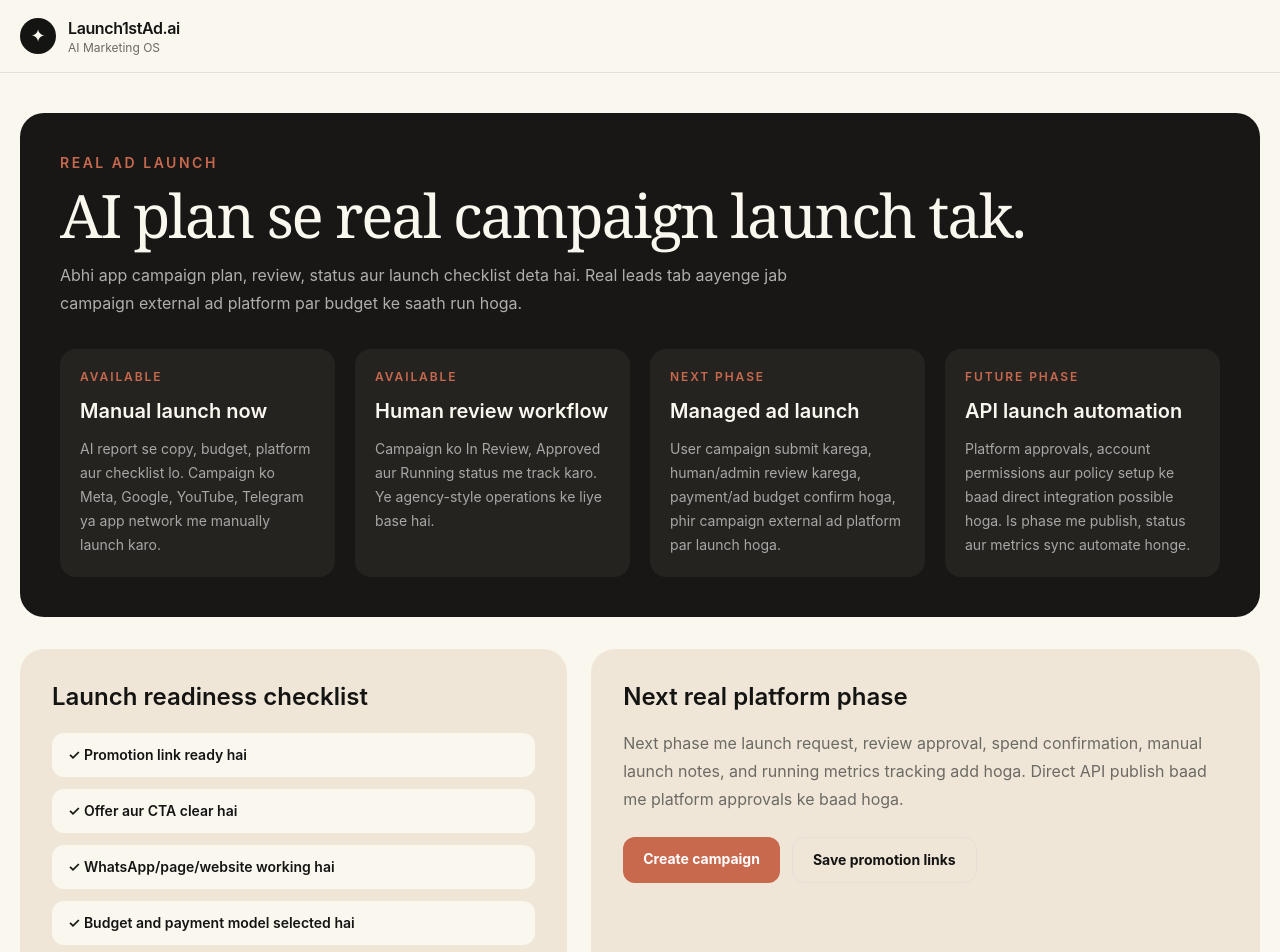
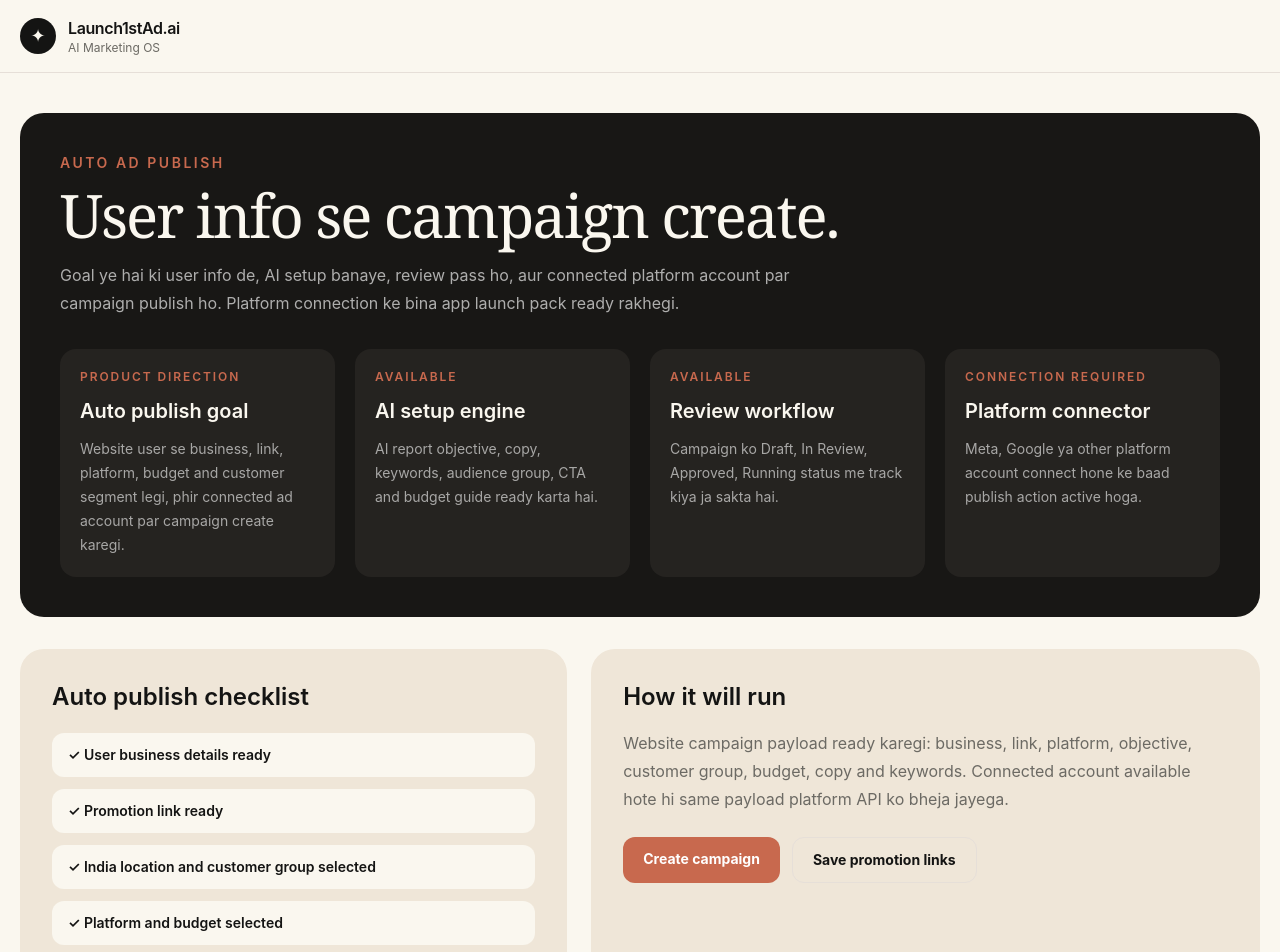
Before and after one commit to lkmeeena882437-dotcom/Launch1stAd.ai, a Next.js app: page /launch in a window 1280 px wide. Shown: the top 952 px of the page. Built offline with nearby package versions, Linux system fonts and the light colour scheme.

Commit message:
Change launch page to auto publish product direction

```diff
--- a/components/launch/RealLaunchRoadmap.tsx
+++ b/components/launch/RealLaunchRoadmap.tsx
@@ -2,44 +2,44 @@ import Link from "next/link";
 
 const modes = [
   {
-    title: "Manual launch now",
-    status: "Available",
-    text: "AI report se copy, budget, platform aur checklist lo. Campaign ko Meta, Google, YouTube, Telegram ya app network me manually launch karo."
+    title: "Auto publish goal",
+    status: "Product direction",
+    text: "Website user se business, link, platform, budget and customer segment legi, phir connected ad account par campaign create karegi."
   },
   {
-    title: "Human review workflow",
+    title: "AI setup engine",
     status: "Available",
-    text: "Campaign ko In Review, Approved aur Running status me track karo. Ye agency-style operations ke liye base hai."
+    text: "AI report objective, copy, keywords, audience group, CTA and budget guide ready karta hai."
   },
   {
-    title: "Managed ad launch",
-    status: "Next phase",
-    text: "User campaign submit karega, human/admin review karega, payment/ad budget confirm hoga, phir campaign external ad platform par launch hoga."
+    title: "Review workflow",
+    status: "Available",
+    text: "Campaign ko Draft, In Review, Approved, Running status me track kiya ja sakta hai."
   },
   {
-    title: "API launch automation",
-    status: "Future phase",
-    text: "Platform approvals, account permissions aur policy setup ke baad direct integration possible hoga. Is phase me publish, status aur metrics sync automate honge."
+    title: "Platform connector",
+    status: "Connection required",
+    text: "Meta, Google ya other platform account connect hone ke baad publish action active hoga."
   }
 ];
 
 const checklist = [
-  "Promotion link ready hai",
-  "Offer aur CTA clear hai",
-  "WhatsApp/page/website working hai",
-  "Budget and payment model selected hai",
-  "Ad copy safe hai, koi guarantee claim nahi hai",
-  "Review status Approved hai",
-  "External ad platform me campaign launch karna hai"
+  "User business details ready",
+  "Promotion link ready",
+  "India location and customer group selected",
+  "Platform and budget selected",
+  "AI copy and keywords generated",
+  "Review status Approved",
+  "Connected ad account available"
 ];
 
 export function RealLaunchRoadmap() {
   return (
     <section className="mx-auto max-w-7xl px-5 py-10">
       <div className="rounded-3xl bg-dark p-6 text-canvas md:p-10">
-        <p className="text-sm font-semibold uppercase tracking-[0.18em] text-coral">Real ad launch</p>
-        <h1 className="serif-display mt-3 text-4xl md:text-6xl">AI plan se real campaign launch tak.</h1>
-        <p className="mt-4 max-w-3xl leading-7 text-white/65">Abhi app campaign plan, review, status aur launch checklist deta hai. Real leads tab aayenge jab campaign external ad platform par budget ke saath run hoga.</p>
+        <p className="text-sm font-semibold uppercase tracking-[0.18em] text-coral">Auto ad publish</p>
+        <h1 className="serif-display mt-3 text-4xl md:text-6xl">User info se campaign create.</h1>
+        <p className="mt-4 max-w-3xl leading-7 text-white/65">Goal ye hai ki user info de, AI setup banaye, review pass ho, aur connected platform account par campaign publish ho. Platform connection ke bina app launch pack ready rakhegi.</p>
         <div className="mt-8 grid gap-5 md:grid-cols-4">
           {modes.map((mode) => (
             <div key={mode.title} className="rounded-2xl bg-darkElevated p-5">
@@ -53,7 +53,7 @@ export function RealLaunchRoadmap() {
 
       <div className="mt-8 grid gap-6 lg:grid-cols-[0.9fr_1.1fr]">
         <div className="rounded-3xl bg-card p-6 md:p-8">
-          <h2 className="text-2xl font-semibold">Launch readiness checklist</h2>
+          <h2 className="text-2xl font-semibold">Auto publish checklist</h2>
           <div className="mt-5 grid gap-3">
             {checklist.map((item) => (
               <div key={item} className="rounded-xl bg-canvas px-4 py-3 text-sm font-semibold">✓ {item}</div>
@@ -61,8 +61,8 @@ export function RealLaunchRoadmap() {
           </div>
         </div>
         <div className="rounded-3xl bg-card p-6 md:p-8">
-          <h2 className="text-2xl font-semibold">Next real platform phase</h2>
-          <p className="mt-4 leading-7 text-muted">Next phase me launch request, review approval, spend confirmation, manual launch notes, and running metrics tracking add hoga. Direct API publish baad me platform approvals ke baad hoga.</p>
+          <h2 className="text-2xl font-semibold">How it will run</h2>
+          <p className="mt-4 leading-7 text-muted">Website campaign payload ready karegi: business, link, platform, objective, customer group, budget, copy and keywords. Connected account available hote hi same payload platform API ko bheja jayega.</p>
           <div className="mt-6 flex flex-wrap gap-3">
             <Link href="/campaign" className="rounded-xl bg-coral px-5 py-3 text-sm font-bold text-white">Create campaign</Link>
             <Link href="/platforms" className="rounded-xl border border-hairline px-5 py-3 text-sm font-bold">Save promotion links</Link>
```
